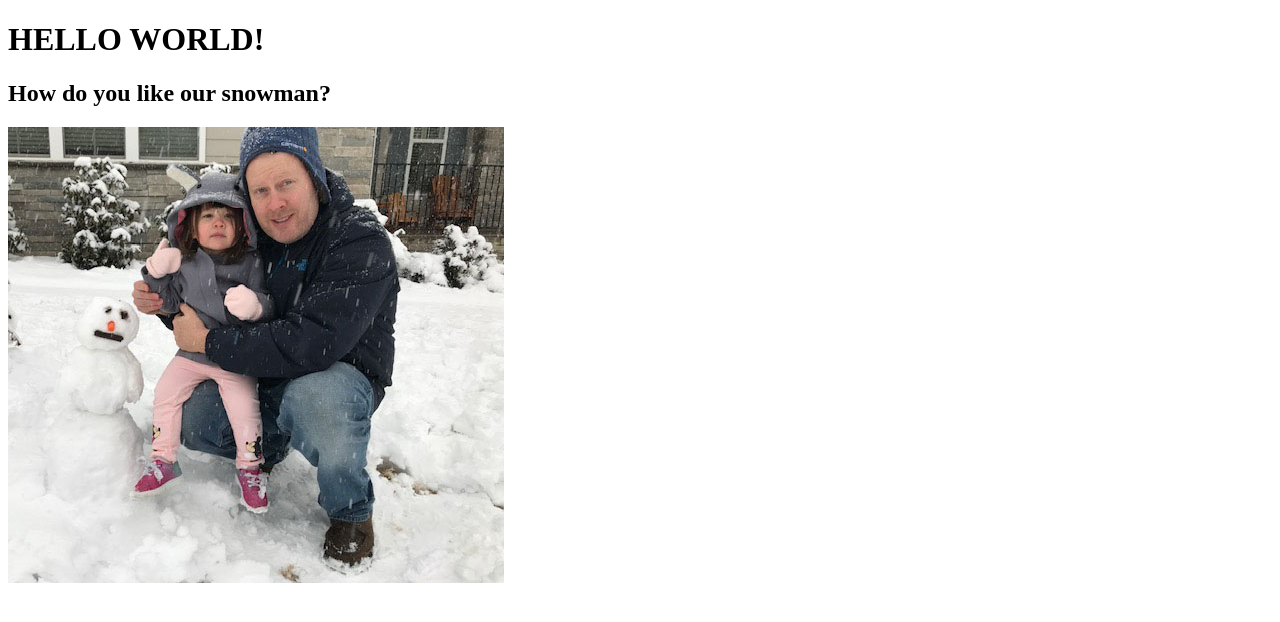
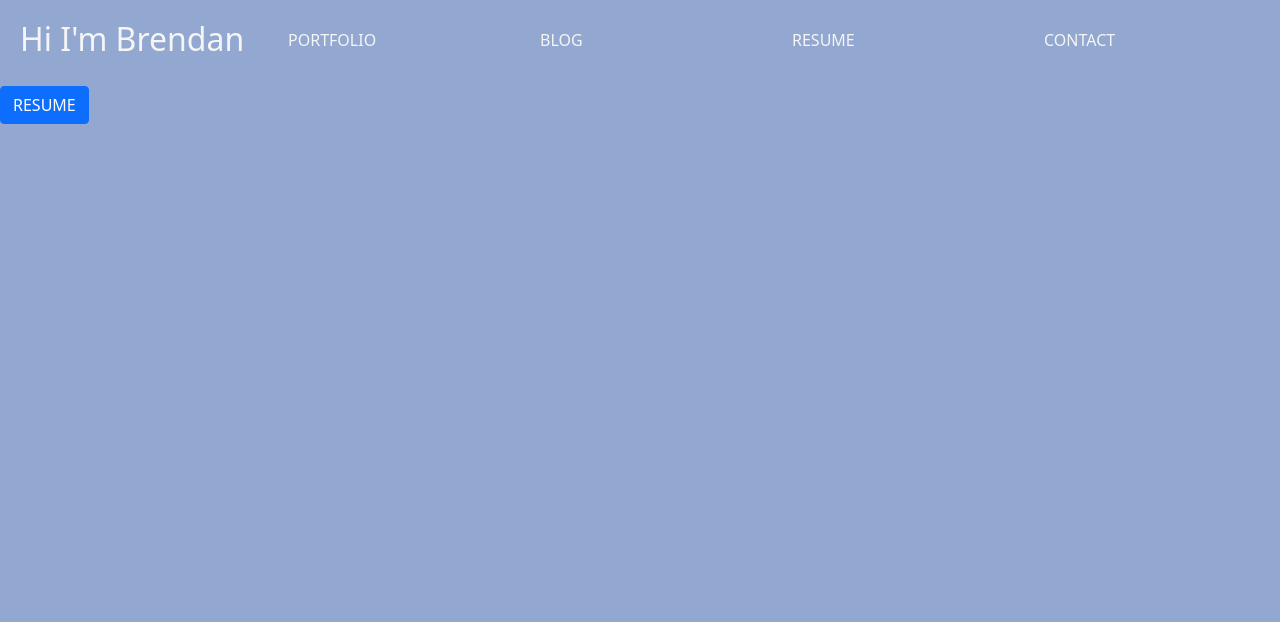
Before and after one commit to thewalkingduff/thewalkingduff.github.io, a plain HTML site: page index.html in a window 1280 px wide. Drawn offline with nearby package versions, Linux system fonts and the light colour scheme.

Commit message:
add grid display

```diff
--- a/index.html
+++ b/index.html
@@ -1,14 +1,61 @@
-<!DOCTYPE html>
-<html lang="en">
+<!doctype html>
+<html lang="en" class="h-100">
+
 <head>
-    <meta charset="UTF-8">
-    <meta http-equiv="X-UA-Compatible" content="IE=edge">
-    <meta name="viewport" content="width=device-width, initial-scale=1.0">
-    <title>Brendan Test Website</title>
+  <meta charset="utf-8">
+  <meta name="viewport" content="width=device-width, initial-scale=1">
+  <meta name="description" content="">
+  <meta name="author" content="Mark Otto, Jacob Thornton, and Bootstrap contributors">
+  <meta name="generator" content="Hugo 0.82.0">
+  <title>Cover Template · Bootstrap v5.0</title>
+  <link href="https://cdn.jsdelivr.net/npm/bootstrap@5.0.0-beta3/dist/css/bootstrap.min.css" rel="stylesheet"
+    integrity="sha384-eOJMYsd53ii+scO/bJGFsiCZc+5NDVN2yr8+0RDqr0Ql0h+rP48ckxlpbzKgwra6" crossorigin="anonymous">
+
+  <link rel="canonical" href="https://getbootstrap.com/docs/5.0/examples/cover/">
+
+
+
+
+
+  <!-- Custom styles for this template -->
+  <link href="style.css" rel="stylesheet">
 </head>
+
 <body>
-    <h1>HELLO WORLD!</h1>
-    <h2>How do you like our snowman?</h2>
-    <img src="/meAllySnowmanCrop.jpg" alt="">
+
+  <nav>
+
+    <div>
+      <h2>Hi I'm Brendan</h2>
+    </div>
+
+    <div class="nav-link">
+      <a href="/portfolio">PORTFOLIO</a>
+    </div>
+    <div class="nav-link">
+      <a href="/resume">BLOG</a>
+    </div>
+    <div class="nav-link">
+      <a href="/resume">RESUME</a>
+    </div>
+    <div class="nav-link">
+      <a href="/resume">CONTACT</a>
+    </div>
+
+
+
+  </nav>
+
+  <section>
+    <button type="button" class="btn btn-primary">RESUME</button>
+  </section>
+
+
 </body>
+
+
+
+
+
+
 </html>
--- a/style.css
+++ b/style.css
@@ -0,0 +1,22 @@
+
+
+body {
+
+  background: #92A8D1;
+  color: #f5f5f5;
+  padding: 0;
+  margin: 0;
+}
+
+nav {
+  display: grid;
+  gap: 20px;
+  grid-template-columns: repeat(auto-fill, minmax(200px, 1fr));
+  grid-template-rows: 1fr;
+  padding: 20px;
+}
+
+a {
+  color: #f5f5f5;
+  text-decoration: none;
+}
```
Also changed, not shown: README.md (deleted), portfolio.js (deleted), script.js (added), 1 other file.
